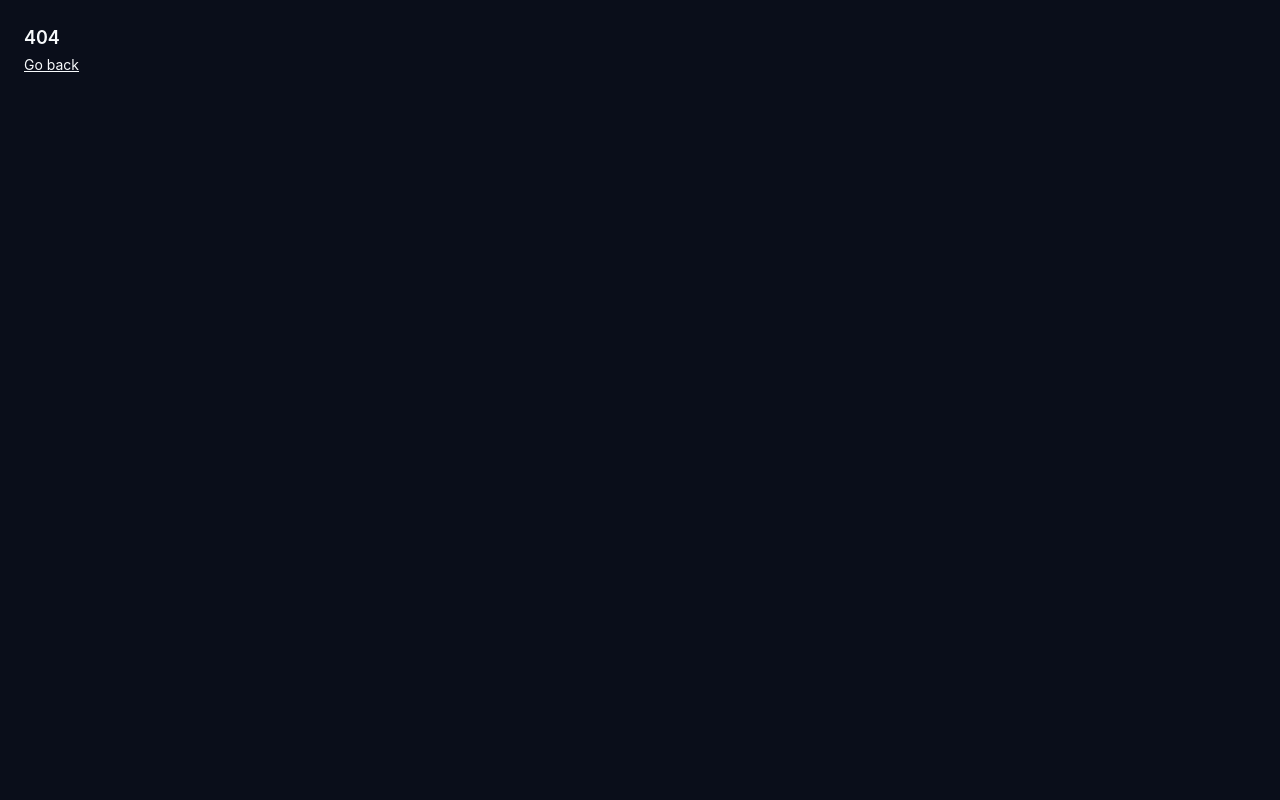
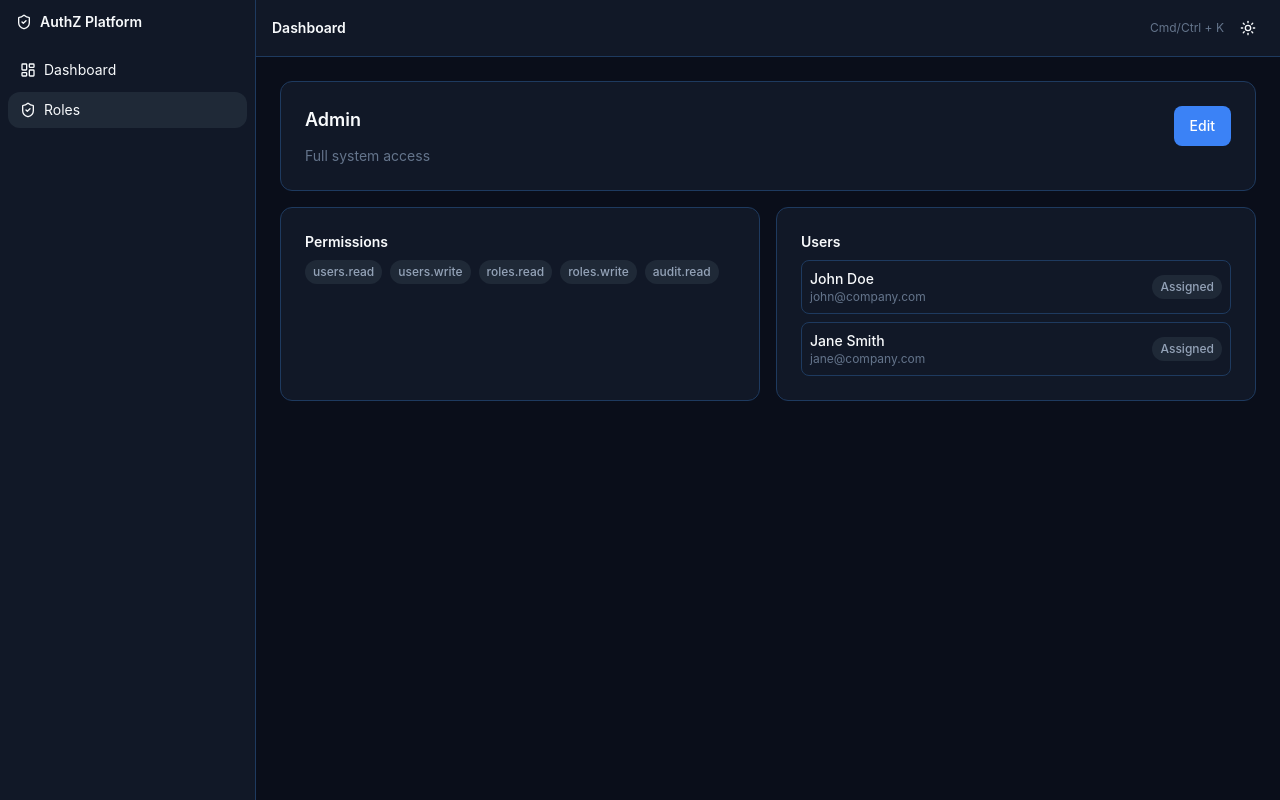
Before and after one commit to keyur7523/authz, a React app in the folder frontend/: page /admin/roles/1 in a window 1280 px wide. Before the commit this address had no page. Built offline with nearby package versions, Linux system fonts and the light colour scheme; the HTML template or start-up script is replaced by a standard one.

Commit message:
feat(roles): add role detail page with metadata, permissions, and users

```diff
--- a/frontend/src/App.tsx
+++ b/frontend/src/App.tsx
@@ -3,14 +3,16 @@
 import { Dashboard } from "./pages/Dashboard";
 import { NotFound } from "./pages/NotFound";
 import { Roles } from "./pages/Roles";
+import { RoleDetail } from "./pages/RoleDetail";
 
 export function App() {
   return (
     <Routes>
       <Route element={<AppLayout />}>
-        <Route path="/admin/roles" element={<Roles />} />
         <Route path="/" element={<Navigate to="/dashboard" replace />} />
         <Route path="/dashboard" element={<Dashboard />} />
+        <Route path="/admin/roles" element={<Roles />} />
+        <Route path="/admin/roles/:roleId" element={<RoleDetail />} />
       </Route>
       <Route path="*" element={<NotFound />} />
     </Routes>
--- /dev/null
+++ b/frontend/src/components/roles/RoleHeader.tsx
@@ -0,0 +1,59 @@
+import { Card } from "../../components/ui/Card";
+import { Button } from "../../components/ui/Button";
+import { Input } from "../../components/ui/Input";
+import { useState } from "react";
+
+export function RoleHeader({
+  name,
+  description,
+}: {
+  name: string;
+  description: string;
+}) {
+  const [editing, setEditing] = useState(false);
+  const [roleName, setRoleName] = useState(name);
+  const [roleDesc, setRoleDesc] = useState(description);
+
+  return (
+    <Card>
+      <div className="flex items-start justify-between gap-4">
+        <div className="flex-1 space-y-3">
+          {editing ? (
+            <>
+              <Input
+                label="Role name"
+                value={roleName}
+                onChange={(e) => setRoleName(e.target.value)}
+              />
+              <Input
+                label="Description"
+                value={roleDesc}
+                onChange={(e) => setRoleDesc(e.target.value)}
+              />
+            </>
+          ) : (
+            <>
+              <div className="text-lg font-semibold">{roleName}</div>
+              <div className="text-sm text-[var(--color-text-muted)]">
+                {roleDesc}
+              </div>
+            </>
+          )}
+        </div>
+
+        <div className="flex gap-2">
+          {editing ? (
+            <>
+              <Button variant="secondary" onClick={() => setEditing(false)}>
+                Cancel
+              </Button>
+              <Button disabled>Save</Button>
+            </>
+          ) : (
+            <Button onClick={() => setEditing(true)}>Edit</Button>
+          )}
+        </div>
+      </div>
+    </Card>
+  );
+}
--- /dev/null
+++ b/frontend/src/components/roles/RolePermissions.tsx
@@ -0,0 +1,23 @@
+import { Card } from "../../components/ui/Card";
+import { Badge } from "../../components/ui/Badge";
+
+const mockPermissions = [
+  "users.read",
+  "users.write",
+  "roles.read",
+  "roles.write",
+  "audit.read",
+];
+
+export function RolePermissions() {
+  return (
+    <Card>
+      <div className="text-sm font-semibold mb-2">Permissions</div>
+      <div className="flex flex-wrap gap-2">
+        {mockPermissions.map((p) => (
+          <Badge key={p}>{p}</Badge>
+        ))}
+      </div>
+    </Card>
+  );
+}
--- /dev/null
+++ b/frontend/src/components/roles/RoleUsers.tsx
@@ -0,0 +1,31 @@
+import { Card } from "../../components/ui/Card";
+import { Badge } from "../../components/ui/Badge";
+
+const mockUsers = [
+  { id: "u1", name: "John Doe", email: "john@company.com" },
+  { id: "u2", name: "Jane Smith", email: "jane@company.com" },
+];
+
+export function RoleUsers() {
+  return (
+    <Card>
+      <div className="text-sm font-semibold mb-2">Users</div>
+      <div className="space-y-2">
+        {mockUsers.map((u) => (
+          <div
+            key={u.id}
+            className="flex items-center justify-between rounded-md border border-[var(--color-border)] p-2"
+          >
+            <div>
+              <div className="text-sm font-medium">{u.name}</div>
+              <div className="text-xs text-[var(--color-text-muted)]">
+                {u.email}
+              </div>
+            </div>
+            <Badge>Assigned</Badge>
+          </div>
+        ))}
+      </div>
+    </Card>
+  );
+}
--- a/frontend/src/components/roles/RolesTable.tsx
+++ b/frontend/src/components/roles/RolesTable.tsx
@@ -3,6 +3,7 @@
 import { Button } from "../../components/ui/Button";
 import { StatusBadge } from "../../components/ui/Badge";
 import { Shield, Code2, Eye, CheckCircle2 } from "lucide-react";
+import { useNavigate } from "react-router-dom";
 
 function RoleIcon({ name }: { name: string }) {
   const map: Record<string, any> = {
@@ -22,6 +23,8 @@
   rows: RoleRow[];
   isLoading?: boolean;
 }) {
+  const navigate = useNavigate();
+
   if (isLoading) {
     return (
       <Card className="p-0 overflow-hidden">
@@ -30,7 +33,10 @@
         </div>
         <div className="p-4 space-y-3">
           {Array.from({ length: 6 }).map((_, i) => (
-            <div key={i} className="h-10 rounded bg-[var(--color-border)] opacity-50" />
+            <div
+              key={i}
+              className="h-10 rounded bg-[var(--color-border)] opacity-50"
+            />
           ))}
         </div>
       </Card>
@@ -94,7 +100,12 @@
             </div>
 
             <div className="col-span-1 text-right">
-              <Button variant="ghost">Edit</Button>
+              <Button
+                variant="ghost"
+                onClick={() => navigate(`/admin/roles/${r.id}`)}
+              >
+                Edit
+              </Button>
             </div>
           </div>
         ))}
--- /dev/null
+++ b/frontend/src/pages/RoleDetail.tsx
@@ -0,0 +1,26 @@
+import { useParams } from "react-router-dom";
+import { RoleHeader } from "../components/roles/RoleHeader";
+import { RolePermissions } from "../components/roles/RolePermissions";
+import { RoleUsers } from "../components/roles/RoleUsers";
+
+export function RoleDetail() {
+  const { roleId } = useParams();
+
+  // Mock role data for now
+  const role = {
+    id: roleId!,
+    name: "Admin",
+    description: "Full system access",
+  };
+
+  return (
+    <div className="space-y-4">
+      <RoleHeader name={role.name} description={role.description} />
+
+      <div className="grid grid-cols-1 gap-4 md:grid-cols-2">
+        <RolePermissions />
+        <RoleUsers />
+      </div>
+    </div>
+  );
+}
```
